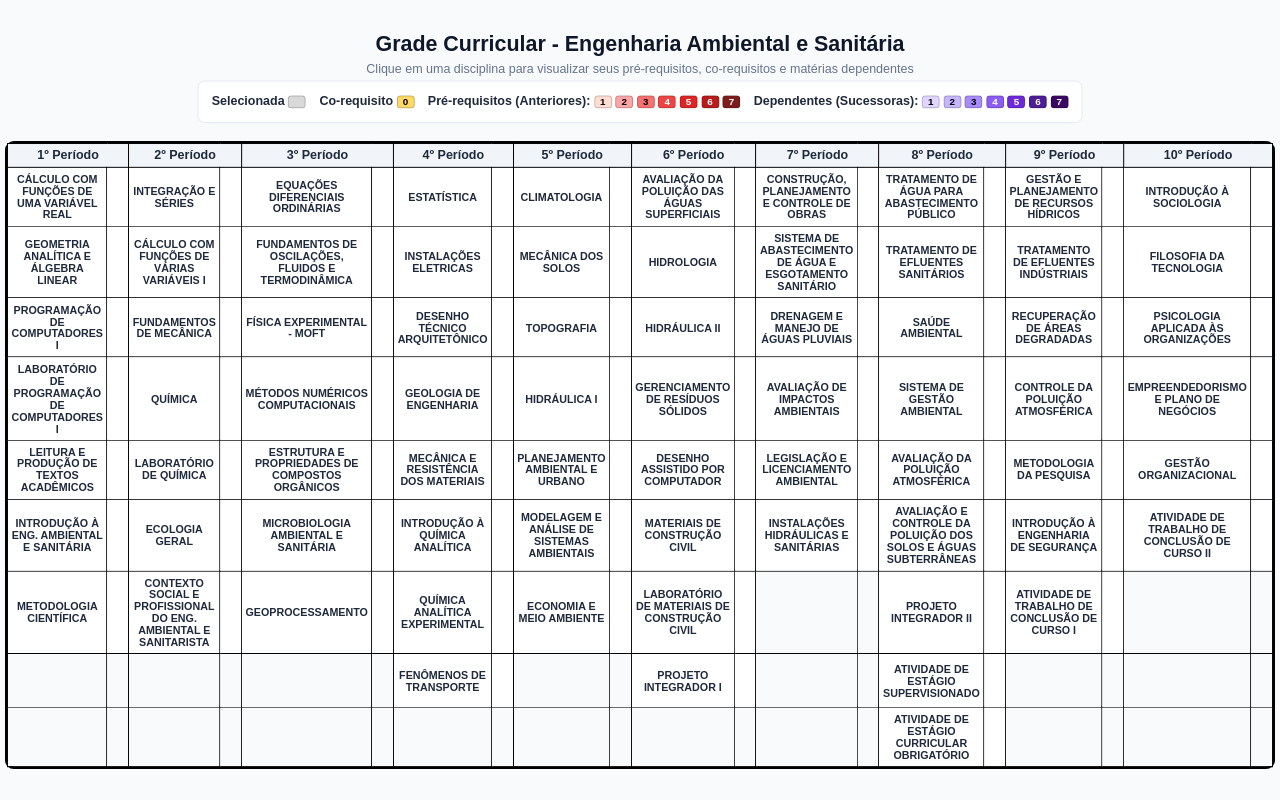
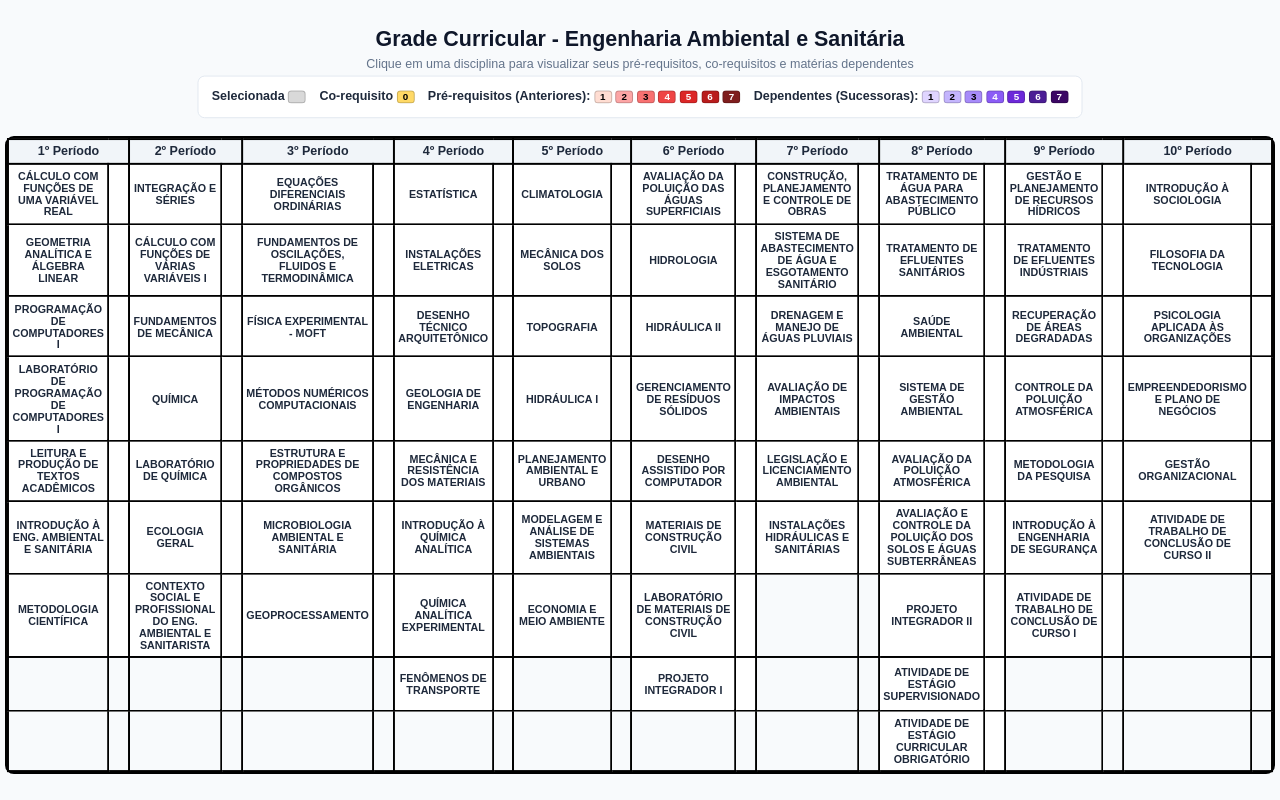
Before and after one commit to ArturAPadua/Grade-Curricular---Eng.-Ambiental-e-Sanitaria---CEFET, a website: page index.html in a window 1280 px wide. Drawn offline with Linux system fonts and the light colour scheme.

Commit message:
Update style.css

```diff
--- a/style.css
+++ b/style.css
@@ -94,7 +94,7 @@ p.subtitle {
 
 th,
 td {
-  border: 1px solid #000;
+  border: 2px solid #000;
   text-align: center;
   vertical-align: middle;
   font-size: 10.8px;
@@ -111,6 +111,7 @@ td {
   height: 54px;
   background-color: #fff;
   position: relative;
+
 }
 
 /* Blocos de Matérias */
@@ -123,7 +124,6 @@ td[data-coord] {
 
 td[data-coord]:hover {
   filter: brightness(0.95);
-  outline: 2px solid #0f172a;
 }
 
 /* Colunas dos Números */
```
